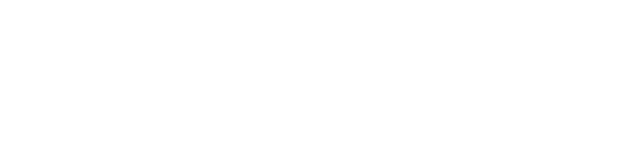
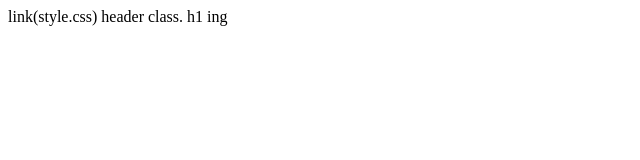
Before and after one commit to gabriel1326890/site_2C, a plain HTML site: page index.html in a window 1280 px wide. Shown: the whole page, without its empty margins (0-640 px from the left). Drawn offline with Linux system fonts and the light colour scheme.

Commit message:
Update index.html

```diff
--- a/index.html
+++ b/index.html
@@ -1,12 +1,15 @@
 <!DOCTYPE html>
 <html lang="en">
 <head>
+    link(style.css)
     <meta charset="UTF-8">
     <meta http-equiv="X-UA-Compatible" content="IE=edge">
     <meta name="viewport" content="width=device-width, initial-scale=1.0">
     <title>Document</title>
 </head>
 <body>
-
+ header class.
+    h1
+    ing
 </body>
 </html>
```
